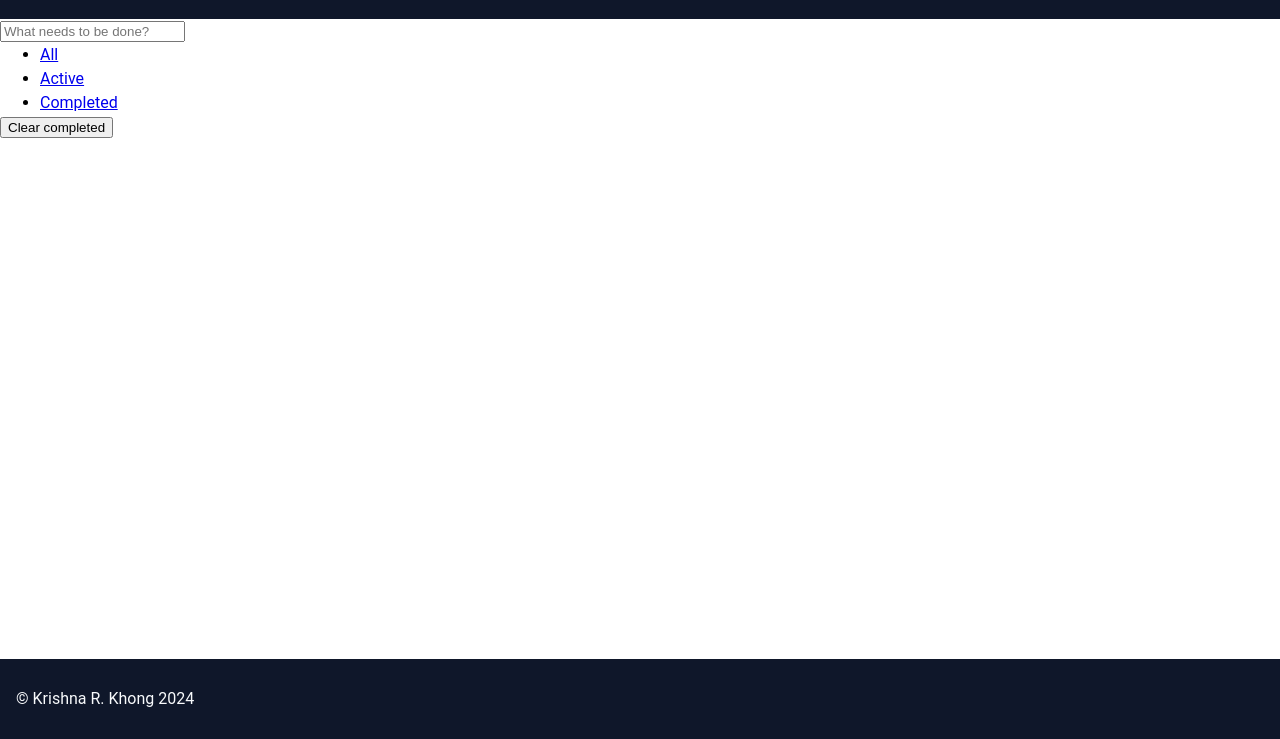
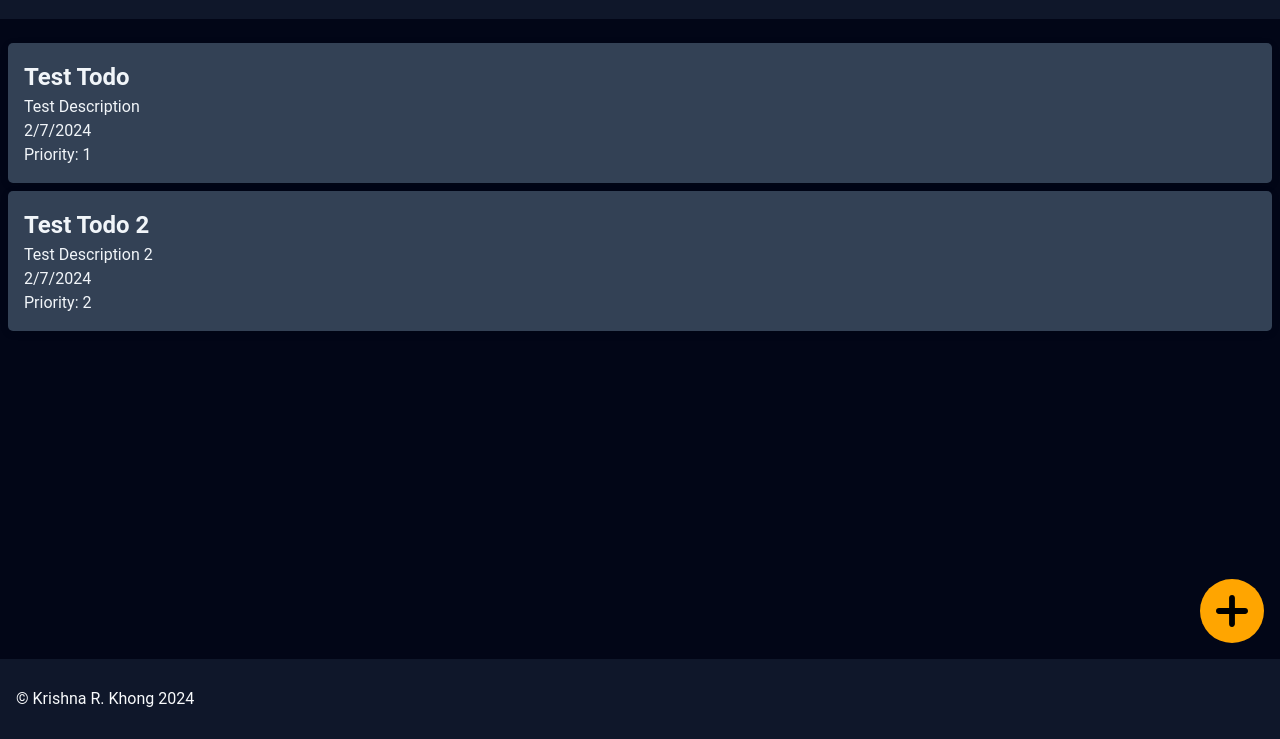
Before and after one commit to cashewna/todolist, a website built with webpack: page src/index.html in a window 1280 px wide. Shown: the part 61-800 px from the top of the page. Built offline with nearby package versions, Linux system fonts and the light colour scheme.

Commit message:
feat: initial addTodo functionality

```diff
--- /dev/null
+++ b/custom.d.ts
@@ -0,0 +1,4 @@
+declare module "*.svg" {
+    const content: any;
+    export default content;
+}
--- a/src/controllers/Controller.ts
+++ /dev/null
@@ -1,36 +0,0 @@
-import View from "../views/View";
-import TodoListOperations from "../shared/TodoListOperations";
-import Todo from "../models/interfaces/Todo";
-import TodoList from "../models/TodoList";
-
-class Controller implements TodoListOperations {
-    #view: View;
-    #model: TodoList;
-
-    constructor(view: View, model: TodoList) {
-        this.#view = view;
-        this.#model = model;
-    }
-
-    addTodo(todo: Todo): void {
-        this.#model.addTodo(todo);
-    }
-
-    removeTodo(index: number): void {
-        throw new Error("Method not implemented.");
-    }
-
-    updateTodoTitle(index: number, todo: string): void {
-        throw new Error("Method not implemented.");
-    }
-
-    getTodos(): Todo[] {
-        throw new Error("Method not implemented.");
-    }
-
-    public render(): void {
-        this.#view.render();
-    }
-}
-
-export default Controller;
--- /dev/null
+++ b/src/controllers/TodoList.ts
@@ -0,0 +1,21 @@
+import { Todo } from "../shared/Todo";
+import { TodoListOperations } from "../shared/TodoListOperations";
+import { TodoList as TodoListModel } from "../models/TodoList";
+import { TodoList as TodoListView } from "../views/TodoList";
+
+class TodoList implements TodoListOperations {
+    #model: TodoListModel;
+    #view: TodoListView;
+
+    constructor(model: TodoListModel, view: TodoListView) {
+        this.#model = model;
+        this.#view = view;
+    }
+
+    public addTodo(todo: Todo): void {
+        this.#model.addTodo(todo);
+        this.#view.render(this.#model.getTodos());
+    }
+}
+
+export { TodoList };
--- a/src/css/style.css
+++ b/src/css/style.css
@@ -32,6 +32,44 @@ header {
     }
 }
 
+#content {
+    background-color: var(--950);
+    padding-top: 1rem;
+    ul#todo-list {
+        list-style: none;
+        padding: 0;
+    }
+
+    ul#todo-list li {
+        color: var(--100);
+        background-color: var(--700);
+        border-radius: 5px;
+        box-shadow: 0 2px 8px rgba(0, 0, 0, 0.1);
+        padding: 1rem;
+        margin: 0.5rem;
+
+        h1 {
+            font-size: 1.5rem;
+        }
+    }
+
+    #add-todo {
+        position: fixed;
+        bottom: 6rem;
+        right: 1rem;
+        background-color: orange;
+        background-image: url(../assets/plus.svg);
+        background-size: 50%;
+        background-position: center;
+        background-repeat: no-repeat;
+
+        border-radius: 50%;
+        border-style: none;
+        width: 4rem;
+        height: 4rem;
+    }
+}
+
 footer {
     height: 5rem;
     background-color: var(--900);
--- a/src/index.html
+++ b/src/index.html
@@ -11,24 +11,10 @@
     <header>
         <span>Todo List</span>
     </header>
+
     <div id="content">
-        <form>
-            <input type="text" id="new-todo" placeholder="What needs to be done?">
-        </form>
         <ul id="todo-list"></ul>
-        <span id="todo-count"></span>
-        <ul id="filters">
-            <li>
-                <a href="#/" class="selected">All</a>
-            </li>
-            <li>
-                <a href="#/active">Active</a>
-            </li>
-            <li>
-                <a href="#/completed">Completed</a>
-            </li>
-        </ul>
-        <button id="clear-completed">Clear completed</button>
+        <button id="add-todo"></button>
     </div>
 
     <footer>
--- a/src/index.ts
+++ b/src/index.ts
@@ -1,9 +1,33 @@
 import './css/style.css';
-import ContentView from './views/ContentView';
-import Controller from './controllers/Controller';
-import TodoList from './models/TodoList';
+import { Main as MainView } from './views/Main';
+import { TodoList as TodoListModel } from './models/TodoList';
+import { TodoList as TodoListView } from './views/TodoList';
+import { TodoList as TodoListController } from './controllers/TodoList';
+import { Todo } from './shared/Todo';
 
-const todoView = new ContentView();
-const todoModel = new TodoList();
-const contentController = new Controller(todoView, todoModel);
-contentController.render();
+const mainView = new MainView();
+mainView.render();
+
+const todoListElement = document.getElementById('todo-list') as HTMLUListElement;
+const todoListModel = new TodoListModel();
+const todoListView = new TodoListView(todoListElement);
+const todoListController = new TodoListController(todoListModel, todoListView);
+
+// Test
+const todo: Todo = {
+    title: "Test Todo",
+    description: "Test Description",
+    dueDate: new Date(),
+    priority: 1
+}
+
+const todo2: Todo = {
+    title: "Test Todo 2",
+    description: "Test Description 2",
+    dueDate: new Date(),
+    priority: 2
+}
+
+todoListController.addTodo(todo);
+todoListController.addTodo(todo2);
+console.log(todoListModel.getTodos());
--- a/src/models/TodoList.ts
+++ b/src/models/TodoList.ts
@@ -1,21 +1,13 @@
-import TodoListOperations from '../shared/TodoListOperations';
-import Todo from './interfaces/Todo';
+import { Todo } from "../shared/Todo";
 
-class TodoList implements TodoListOperations {
-    #todos: Todo[] = [];
+class TodoList {
+    #todos: Todo[];
     constructor() {
+        this.#todos = [];
     }
 
     public addTodo(todo: Todo): void {
         this.#todos.push(todo);
-    }
-
-    public removeTodo(index: number): void {
-        this.#todos.splice(index, 1);
-    }
-
-    public updateTodoTitle(index: number, todo: string): void {
-        this.#todos[index].title = todo;
     }
 
     public getTodos(): Todo[] {
@@ -23,4 +15,4 @@ class TodoList implements TodoListOperations {
     }
 }
 
-export default TodoList;
+export { TodoList };
--- a/src/models/interfaces/Todo.ts
+++ b/src/shared/Todo.ts
@@ -1,10 +1,8 @@
 interface Todo {
-    id: number;
     title: string;
     description: string;
     dueDate: Date;
     priority: number;
-    isComplete: boolean;
 }
 
-export default Todo;
+export { Todo };
--- a/src/views/ContentView.ts
+++ /dev/null
@@ -1,23 +0,0 @@
-import View from './View';
-
-class ContentView implements View {
-    contructor(): void {
-
-    }
-
-    public render(): void {
-        this.adjustContentHeight();
-    }
-
-    private adjustContentHeight(): void {
-        const headerHeight = document.querySelector('header')?.offsetHeight;
-        const footerHeight = document.querySelector('footer')?.offsetHeight;
-        const content = document.querySelector('#content') as HTMLElement;
-
-        if (headerHeight && footerHeight && content) {
-            content.style.height = `calc(100vh - ${headerHeight}px - ${footerHeight}px)`;
-        }
-    }
-}
-
-export default ContentView;
--- /dev/null
+++ b/src/views/Main.ts
@@ -0,0 +1,22 @@
+import { TodoList as TodoListView } from "./TodoList";
+
+class Main {
+
+    constructor() {
+    }
+
+    public render(): void {
+        this.adjustMainViewHeight();
+    }
+
+    private adjustMainViewHeight(): void {
+        const mainView = document.getElementById("content");
+        if (mainView) {
+            const headerHeight = document.querySelector("header")?.offsetHeight;
+            const footerHeight = document.querySelector("footer")?.offsetHeight;
+            mainView.style.minHeight = `calc(100vh - ${headerHeight}px - ${footerHeight}px)`;
+        }
+    }
+}
+
+export { Main };
--- /dev/null
+++ b/src/views/TodoList.ts
@@ -0,0 +1,33 @@
+import { Todo } from "../shared/Todo";
+
+class TodoList {
+    #todoListElement: HTMLUListElement;
+    constructor(todoListElement: HTMLUListElement) {
+        this.#todoListElement = todoListElement;
+    }
+
+    public render(todos: Todo[]): void {
+        this.#todoListElement.innerHTML = "";
+        todos.forEach((todo: Todo) => {
+            const todoElement = document.createElement("li");
+
+            const title = document.createElement('h1');
+            title.textContent = todo.title;
+
+            const description = document.createElement('p');
+            description.textContent = todo.description;
+
+            const dueDate = document.createElement('p');
+            dueDate.textContent = todo.dueDate.toLocaleDateString();
+
+            const priority = document.createElement('p');
+            priority.textContent = `Priority: ${todo.priority.toString()}`;
+
+            todoElement.append(title, description, dueDate, priority);
+
+            this.#todoListElement.appendChild(todoElement);
+        });
+    }
+}
+
+export { TodoList };
--- a/src/views/View.ts
+++ /dev/null
@@ -1,5 +0,0 @@
-interface View {
-    render(): void;
-}
-
-export default View;
--- a/tsconfig.json
+++ b/tsconfig.json
@@ -2,9 +2,10 @@
   "compilerOptions": {
     "allowSyntheticDefaultImports": true,
     "noImplicitAny": true,
-    "module": "es6",
+    "module": "NodeNext",
     "target": "ESNext",
     "allowJs": true
   },
-  "files": ["src/index.ts"]
+  "files": ["src/index.ts"],
+  "include": ["src/**/*.ts", "custom.d.ts"],
 }
```
Also changed, not shown: src/shared/TodoListOperations.ts (+3 -6 lines), src/assets/plus.svg (added).
